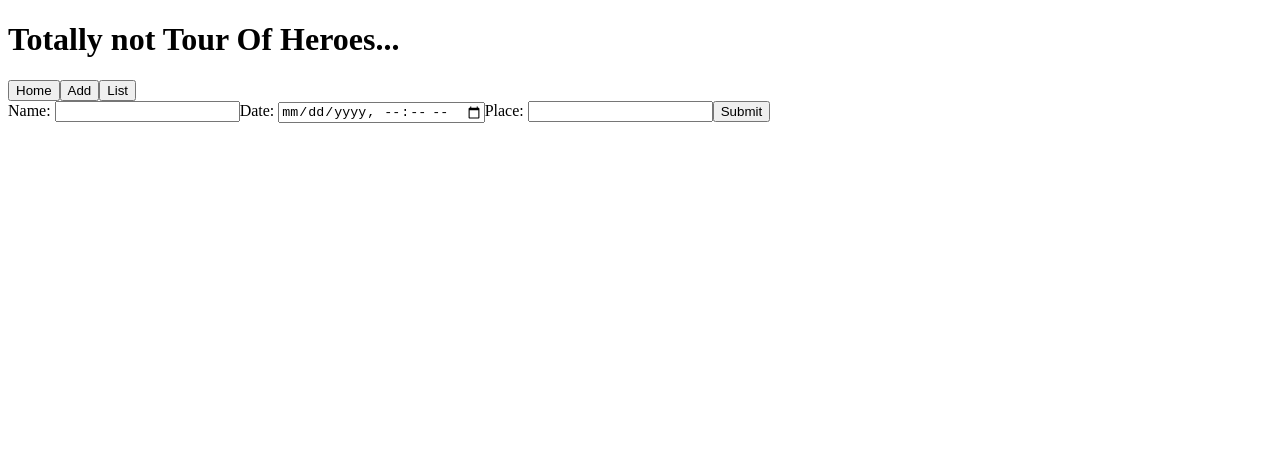
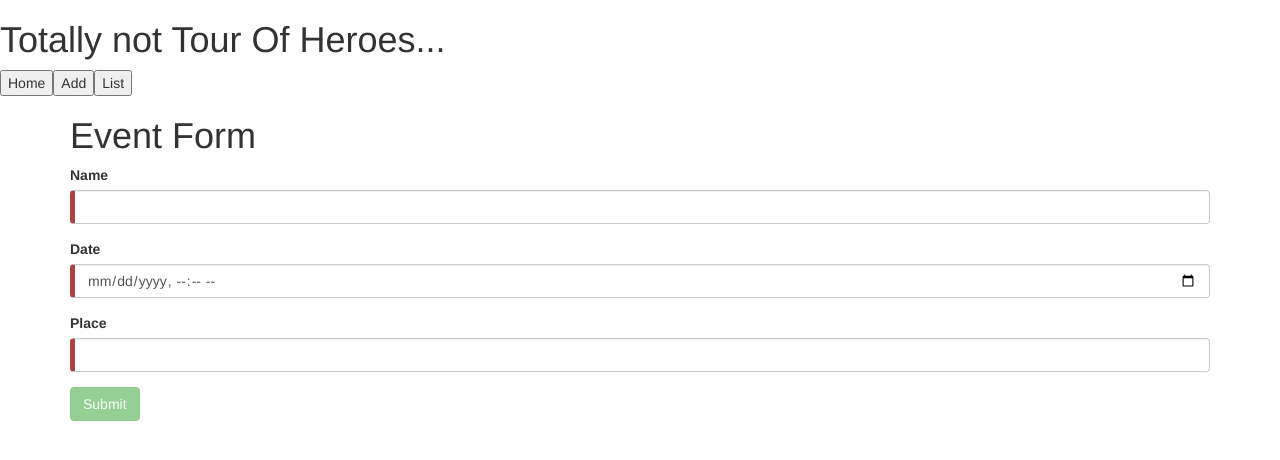
Before and after one commit to KoodimanHD/angular-esimerkki, an Angular app: page /add in a window 1280 px wide. Shown: the top 460 px of the page. Built offline with nearby package versions, Linux system fonts and the light colour scheme.

Commit message:
Added form functionality with validation to 'add'-component and added css styling through a bootstrap link.

```diff
--- a/db.json
+++ b/db.json
@@ -41,6 +41,66 @@
       "name": "testi",
       "place": "testi",
       "date": "2022-10-11T11:04"
+    },
+    {
+      "id": 8,
+      "name": "gwwg4w4w4gw",
+      "place": "gw4wg4wwg",
+      "date": "2022-10-21T14:45"
+    },
+    {
+      "id": 9,
+      "name": "Teppo",
+      "place": "Kannelmäki",
+      "date": "2022-10-03T17:45"
+    },
+    {
+      "id": 10,
+      "name": "",
+      "place": "",
+      "date": ""
+    },
+    {
+      "id": 11,
+      "name": null,
+      "place": null,
+      "date": null
+    },
+    {
+      "id": 12,
+      "name": null,
+      "place": null,
+      "date": null
+    },
+    {
+      "id": 13,
+      "name": "feafae",
+      "place": null,
+      "date": null
+    },
+    {
+      "id": 14,
+      "name": null,
+      "place": "gw4wg4wwg",
+      "date": null
+    },
+    {
+      "id": 15,
+      "name": "rqtqet",
+      "place": "ttttt",
+      "date": "2022-10-13T12:18"
+    },
+    {
+      "id": 16,
+      "name": "wwwww",
+      "place": "wwww",
+      "date": "2022-10-14T12:19"
+    },
+    {
+      "id": 17,
+      "name": "gwwg4w4w4gw",
+      "place": "gw4wg4wwg",
+      "date": "2022-10-06T12:20"
     }
   ]
 }
--- a/src/app/add/add.component.css
+++ b/src/app/add/add.component.css
@@ -0,0 +1,7 @@
+.ng-valid[required], .ng-valid.required  {
+  border-left: 5px solid #42A948;
+}
+
+.ng-invalid:not(form)  {
+  border-left: 5px solid #a94442;
+}
--- a/src/app/add/add.component.html
+++ b/src/app/add/add.component.html
@@ -1,4 +1,4 @@
-<div>
+<!--div>
   <form (ngSubmit)="addEvent()">
     <label>Name: </label>
     <input type="text"
@@ -17,4 +17,50 @@
            [(ngModel)]="event.place"/>
     <button type="submit">Submit</button>
   </form>
+</div-->
+<div class="container">
+  <div>
+    <h1>Event Form</h1>
+    <form (ngSubmit)="onSubmit()" #eventForm="ngForm">
+
+      <div class="form-group">
+        <label for="name">Name</label>
+        <input type="text" class="form-control" id="name"
+               required
+               [(ngModel)]="event.name" name="name"
+               #name="ngModel">
+        <div [hidden]="name.valid || name.pristine"
+             class="alert alert-danger">
+          Name is required
+        </div>
+      </div>
+
+      <div class="form-group">
+        <label for="date">Date</label>
+        <input type="datetime-local" class="form-control" id="date"
+               required
+               [(ngModel)]="event.date" name="date"
+               #date="ngModel">
+        <div [hidden]="date.valid || date.pristine"
+
+             class="alert alert-danger">
+          Date is required
+        </div>
+      </div>
+
+      <div class="form-group">
+        <label for="place">Place</label>
+        <input type="text" class="form-control" id="place"
+               required
+               [(ngModel)]="event.place" name="place"
+               #place="ngModel">
+        <div [hidden]="place.valid || place.pristine"
+             class="alert alert-danger">
+          Place is required
+        </div>
+      </div>
+
+      <button type="submit" (click) = "onSubmit();eventForm.reset()" class="btn btn-success" [disabled]="!eventForm.form.valid">Submit</button>
+    </form>
+  </div>
 </div>
--- a/src/app/add/add.component.ts
+++ b/src/app/add/add.component.ts
@@ -7,7 +7,12 @@ import {EventService} from "../event.service";
   templateUrl: './add.component.html',
   styleUrls: ['./add.component.css']
 })
+
 export class AddComponent implements OnInit {
+
+  submitted = false;
+
+  onSubmit() { this.submitted = true; this.addEvent()}
   event = new Event();
 
   constructor(private eventService: EventService) { }
--- a/src/styles.css
+++ b/src/styles.css
@@ -1 +1,2 @@
 /* You can add global styles to this file, and also import other style files */
+@import url('https://unpkg.com/bootstrap@3.3.7/dist/css/bootstrap.min.css');
```
